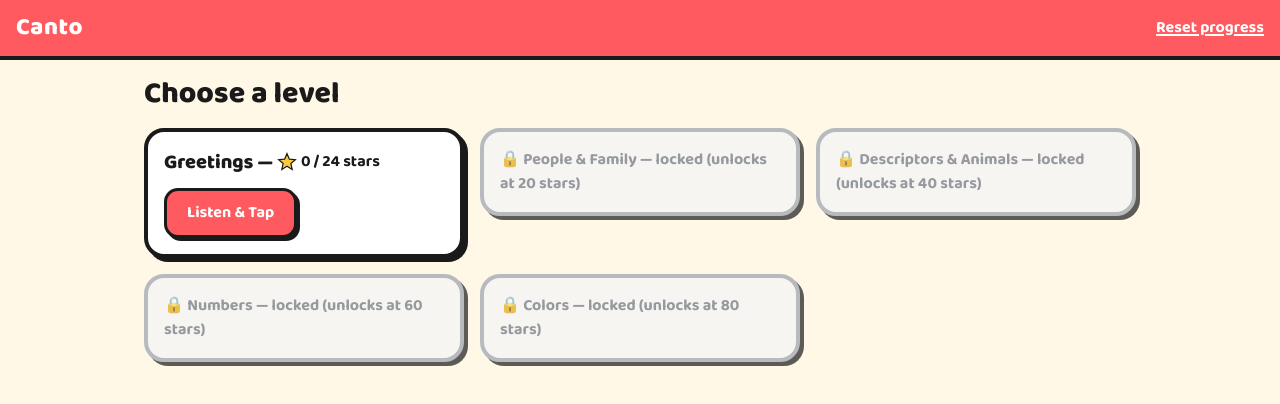
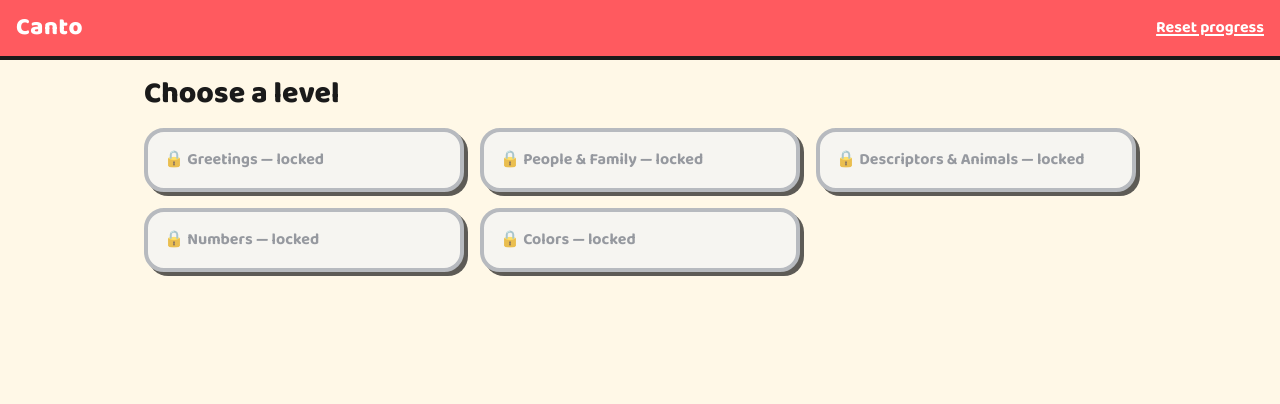
Before and after one commit to billylam2/canto-learner, a Next.js app: page /play in a window 1280 px wide. Shown: the top 404 px of the page. Built offline with nearby package versions, Linux system fonts and the light colour scheme; no server answers.

Commit message:
refactor: remove star-threshold field from level data model

```diff
--- a/content/vocab.ts
+++ b/content/vocab.ts
@@ -15,15 +15,14 @@ export interface LevelSource {
   id: number
   name: string
   order: number
-  unlockThreshold: number
 }
 
 export const LEVELS: LevelSource[] = [
-  { id: 1, name: 'Greetings', order: 1, unlockThreshold: 0 },
-  { id: 2, name: 'People & Family', order: 2, unlockThreshold: 20 },
-  { id: 3, name: 'Descriptors & Animals', order: 3, unlockThreshold: 40 },
-  { id: 4, name: 'Numbers', order: 4, unlockThreshold: 60 },
-  { id: 5, name: 'Colors', order: 5, unlockThreshold: 80 },
+  { id: 1, name: 'Greetings', order: 1 },
+  { id: 2, name: 'People & Family', order: 2 },
+  { id: 3, name: 'Descriptors & Animals', order: 3 },
+  { id: 4, name: 'Numbers', order: 4 },
+  { id: 5, name: 'Colors', order: 5 },
 ]
 
 export const VOCAB_ITEMS: VocabSourceItem[] = [
--- a/src/lib/db/content.ts
+++ b/src/lib/db/content.ts
@@ -5,7 +5,7 @@ import type { VocabGameItem } from '../game/round'
 export async function upsertLevel(supabase: SupabaseClient, level: LevelSource): Promise<void> {
   const { error } = await supabase
     .from('levels')
-    .upsert({ id: level.id, name: level.name, order: level.order, unlock_threshold: level.unlockThreshold })
+    .upsert({ id: level.id, name: level.name, order: level.order })
 
   if (error) {
     throw new Error(`Failed to upsert level ${level.id}: ${error.message}`)
```
Also changed, not shown: 1 other file (tests, documents, lock files or other folders).
